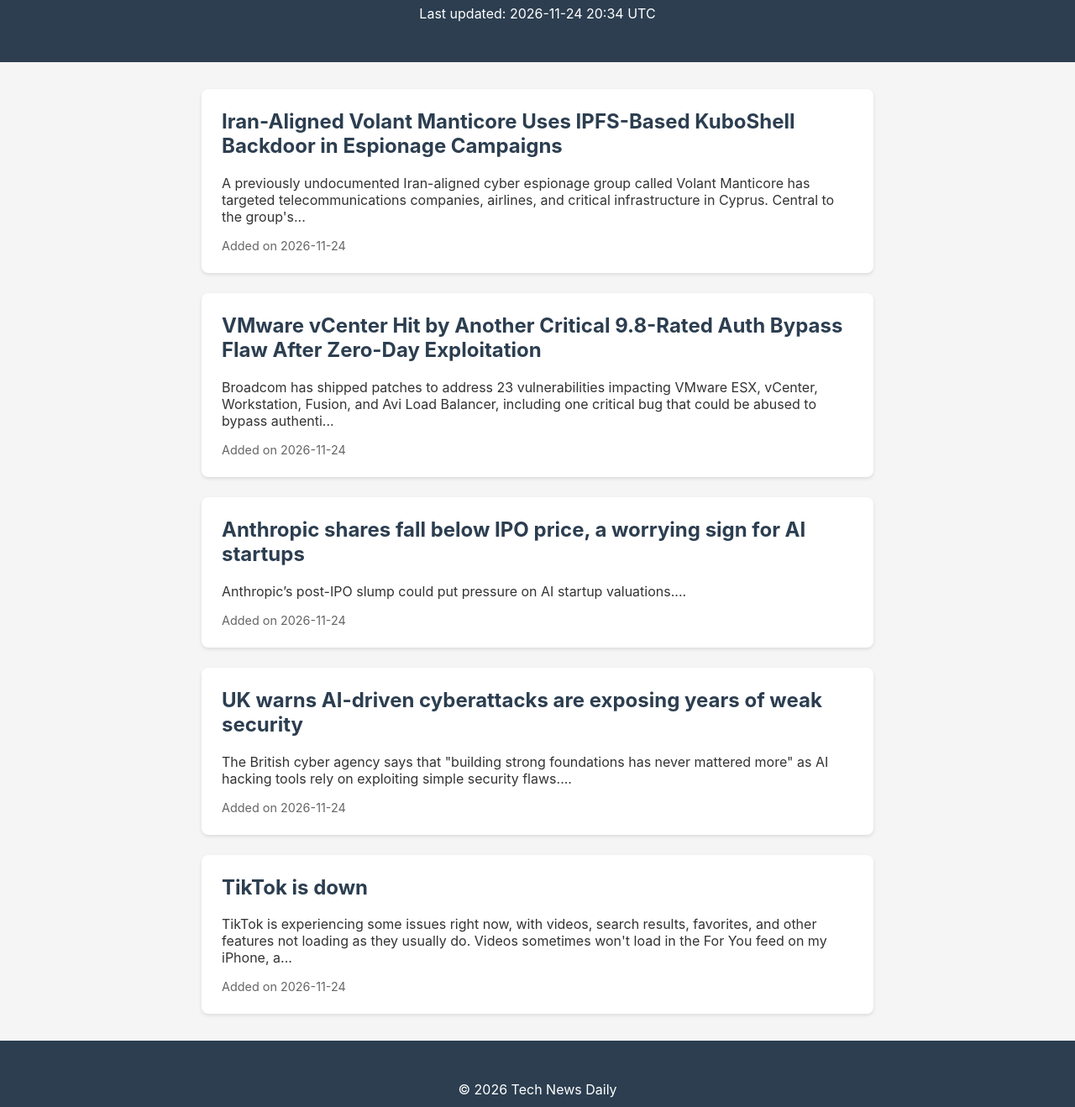
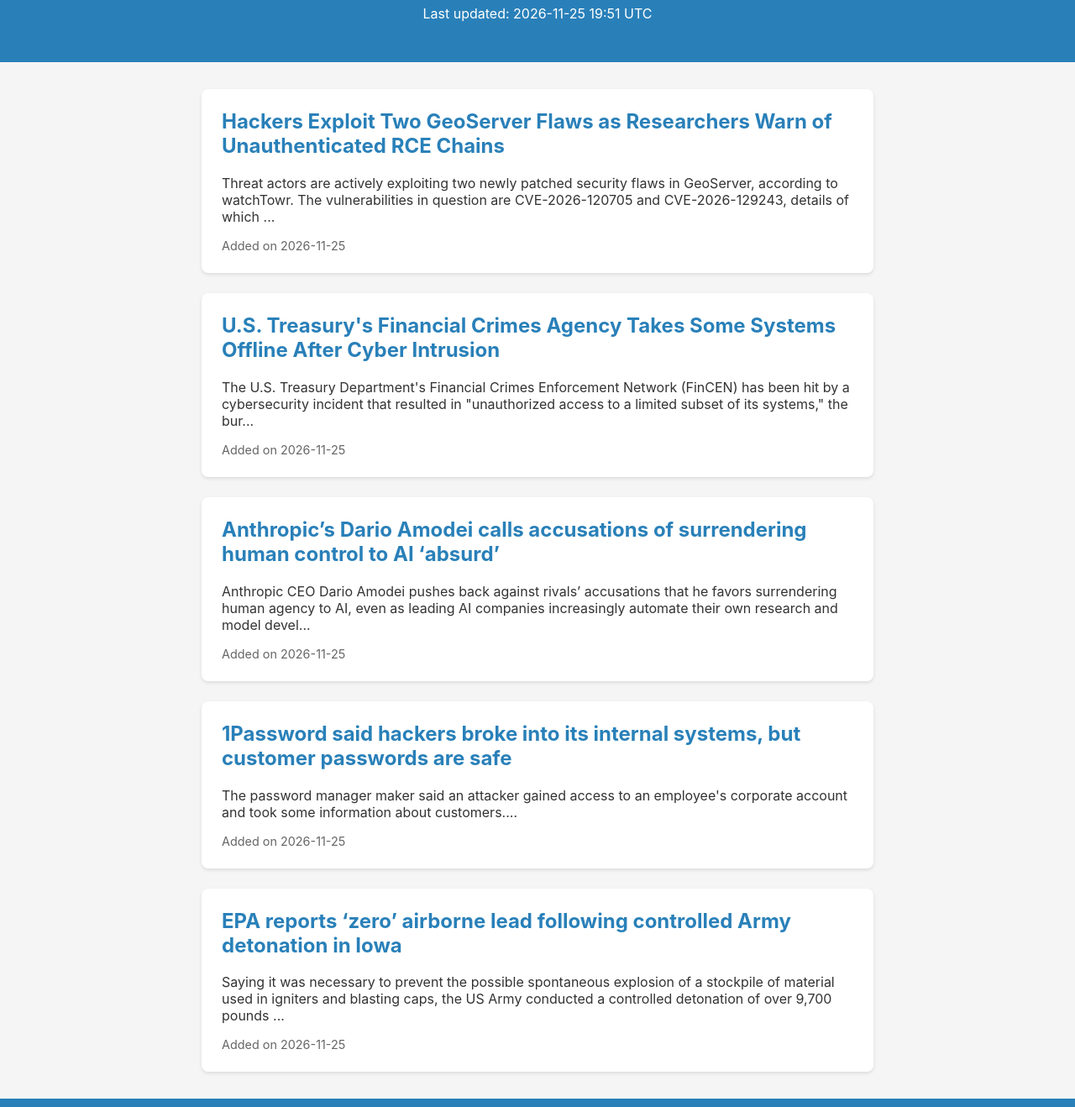
Before and after one commit to prachichhatbar/tech-news-daily, a plain HTML site: page index.html in a window 1280 px wide. Shown: the part 108-1426 px from the top of the page at 84% size. Drawn offline with Linux system fonts and the light colour scheme.

Commit message:
Update tech news content

```diff
--- a/index.html
+++ b/index.html
@@ -10,40 +10,40 @@
         <body>
             <header>
                 <h1>Tech News Daily</h1>
-                <p>Last updated: 2026-11-24 20:34 UTC</p>
+                <p>Last updated: 2026-11-25 19:51 UTC</p>
             </header>
             <main>
 
                 <article class="news-card">
-                    <h2><a href="https://thehackernews.com/2026/11/iran-aligned-volant-manticore-uses-ipfs.html" target="_blank">Iran-Aligned Volant Manticore Uses IPFS-Based KuboShell Backdoor in Espionage Campaigns</a></h2>
-                    <p>A previously undocumented Iran-aligned cyber espionage group called Volant Manticore has targeted telecommunications companies, airlines, and critical infrastructure in Cyprus.
+                    <h2><a href="https://thehackernews.com/2026/11/hackers-exploit-two-geoserver-flaws-as.html" target="_blank">Hackers Exploit Two GeoServer Flaws as Researchers Warn of Unauthenticated RCE Chains</a></h2>
+                    <p>Threat actors are actively exploiting two newly patched security flaws in GeoServer, according to watchTowr.
 
-Central to the group's...</p>
-                    <div class="meta">Added on 2026-11-24</div>
+The vulnerabilities in question are CVE-2026-120705 and CVE-2026-129243, details of which ...</p>
+                    <div class="meta">Added on 2026-11-25</div>
                 </article>
 
                 <article class="news-card">
-                    <h2><a href="https://thehackernews.com/2026/11/vmware-vcenter-hit-by-another-critical.html" target="_blank">VMware vCenter Hit by Another Critical 9.8-Rated Auth Bypass Flaw After Zero-Day Exploitation</a></h2>
-                    <p>Broadcom has shipped patches to address 23 vulnerabilities impacting VMware ESX, vCenter, Workstation, Fusion, and Avi Load Balancer, including one critical bug that could be abused to bypass authenti...</p>
-                    <div class="meta">Added on 2026-11-24</div>
+                    <h2><a href="https://thehackernews.com/2026/11/us-treasurys-fincen-takes-some-systems.html" target="_blank">U.S. Treasury's Financial Crimes Agency Takes Some Systems Offline After Cyber Intrusion</a></h2>
+                    <p>The U.S. Treasury Department's Financial Crimes Enforcement Network (FinCEN) has been hit by a cybersecurity incident that resulted in "unauthorized access to a limited subset of its systems," the bur...</p>
+                    <div class="meta">Added on 2026-11-25</div>
                 </article>
 
                 <article class="news-card">
-                    <h2><a href="https://techcrunch.com/2026/11/24/anthropic-shares-fall-below-ipo-price-a-worrying-sign-for-ai-startups/" target="_blank">Anthropic shares fall below IPO price, a worrying sign for AI startups</a></h2>
-                    <p>Anthropic’s post-IPO slump could put pressure on AI startup valuations....</p>
-                    <div class="meta">Added on 2026-11-24</div>
+                    <h2><a href="https://techcrunch.com/2026/11/25/anthropics-dario-amodei-calls-accusations-of-surrendering-human-control-to-ai-absurd/" target="_blank">Anthropic’s Dario Amodei calls accusations of surrendering human control to AI ‘absurd’</a></h2>
+                    <p>Anthropic CEO Dario Amodei pushes back against rivals’ accusations that he favors surrendering human agency to AI, even as leading AI companies increasingly automate their own research and model devel...</p>
+                    <div class="meta">Added on 2026-11-25</div>
                 </article>
 
                 <article class="news-card">
-                    <h2><a href="https://techcrunch.com/2026/11/24/uk-warns-ai-driven-cyberattacks-are-exposing-years-of-weak-security/" target="_blank">UK warns AI-driven cyberattacks are exposing years of weak security</a></h2>
-                    <p>The British cyber agency says that "building strong foundations has never mattered more" as AI hacking tools rely on exploiting simple security flaws....</p>
-                    <div class="meta">Added on 2026-11-24</div>
+                    <h2><a href="https://techcrunch.com/2026/11/25/1password-said-hackers-broke-into-its-internal-systems-but-customer-passwords-are-safe/" target="_blank">1Password said hackers broke into its internal systems, but customer passwords are safe</a></h2>
+                    <p>The password manager maker said an attacker gained access to an employee's corporate account and took some information about customers....</p>
+                    <div class="meta">Added on 2026-11-25</div>
                 </article>
 
                 <article class="news-card">
-                    <h2><a href="https://www.theverge.com/tech/1041618/tiktok-down-outage" target="_blank">TikTok is down</a></h2>
-                    <p>TikTok is experiencing some issues right now, with videos, search results, favorites, and other features not loading as they usually do. Videos sometimes won't load in the For You feed on my iPhone, a...</p>
-                    <div class="meta">Added on 2026-11-24</div>
+                    <h2><a href="https://www.theverge.com/science/1042109/us-army-detonation-lead-azide-explosives-iowa-ammunition-plant" target="_blank">EPA reports ‘zero’ airborne lead following controlled Army detonation in Iowa</a></h2>
+                    <p>Saying it was necessary to prevent the possible spontaneous explosion of a stockpile of material used in igniters and blasting caps, the US Army conducted a controlled detonation of over 9,700 pounds ...</p>
+                    <div class="meta">Added on 2026-11-25</div>
                 </article>
 
             </main>
--- a/style.css
+++ b/style.css
@@ -8,7 +8,7 @@
         }
 
         header {
-            background: #2c3e50;
+            background: #2980b9;
             color: white;
             padding: 2rem;
             text-align: center;
@@ -33,7 +33,7 @@
         }
 
         .news-card a {
-            color: #2c3e50;
+            color: #2980b9;
             text-decoration: none;
         }
 
@@ -46,6 +46,6 @@
         footer {
             text-align: center;
             padding: 2rem;
-            background: #2c3e50;
+            background: #2980b9;
             color: white;
         }
```
